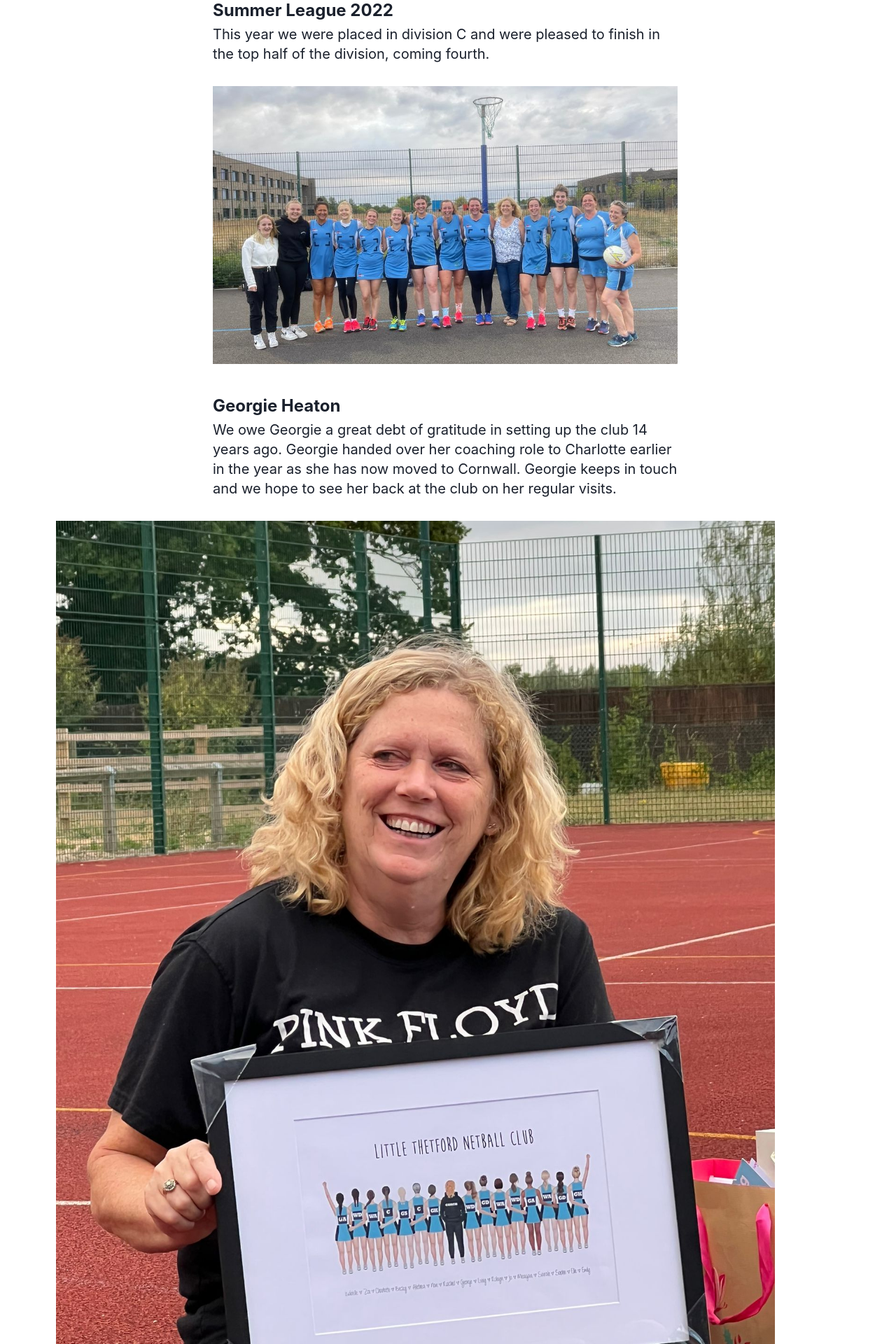
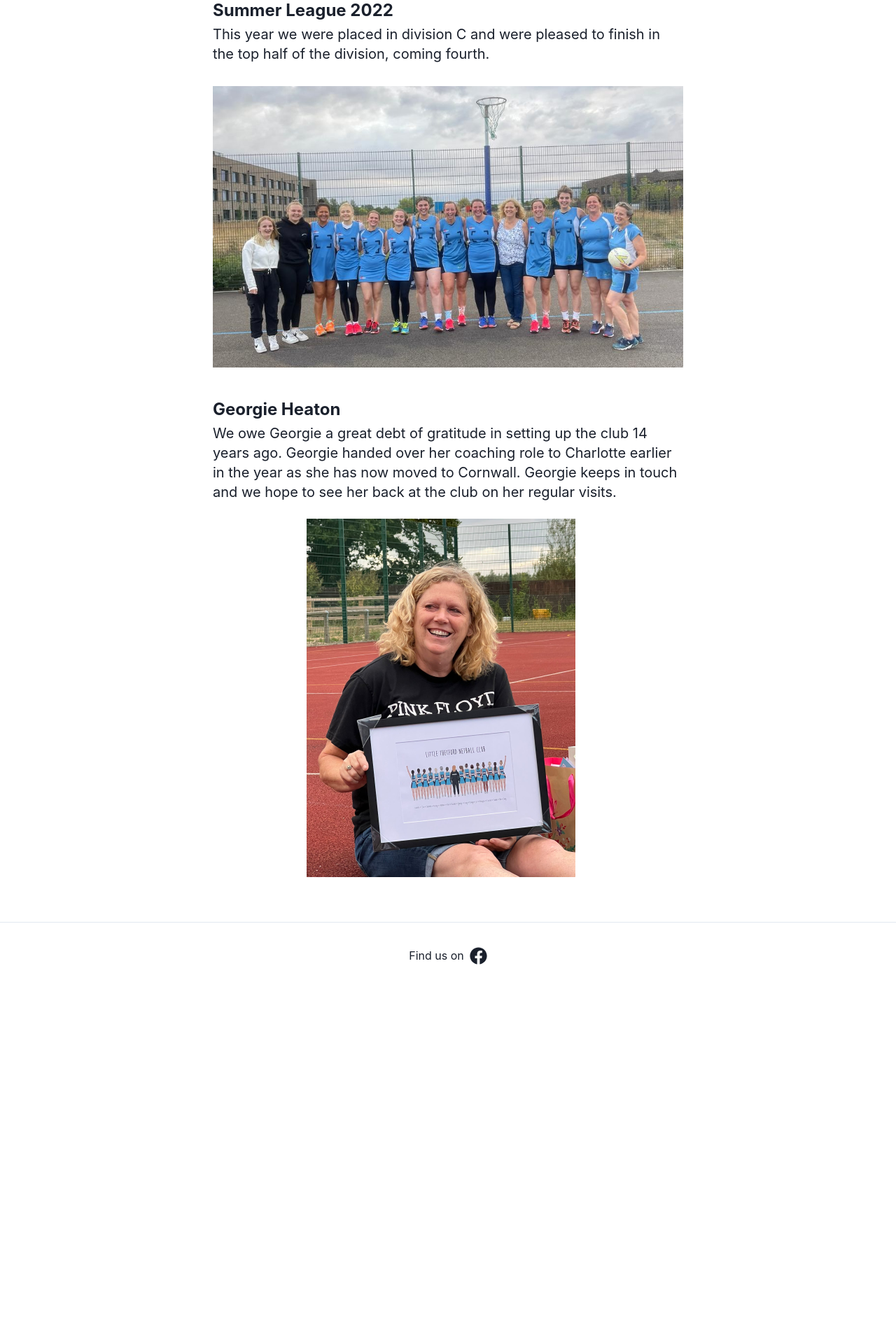
Before and after one commit to JamesArmer/little-thetford-netball-club, a Next.js app: page /news in a window 1280 px wide. Shown: the part 1240-3160 px from the top of the page at 70% size. After the commit the page ends 2653 px from the top, so only its background shows below. Built offline with nearby package versions, Linux system fonts and the light colour scheme.

Commit message:
Georgie image fix

```diff
--- a/pages/news.tsx
+++ b/pages/news.tsx
@@ -43,7 +43,7 @@ const News: NextPage = () => {
           </p>
         </div>
         <div className="flex w-11/12 sm:w-3/5 py-2 sm:py-4">
-          <div className="flex-auto pr-2">
+          <div className="flex-auto">
             <Image
               src={teamSummerLeaguePic}
               alt="Summer League Team"
@@ -63,18 +63,16 @@ const News: NextPage = () => {
             in touch and we hope to see her back at the club on her regular
             visits.
           </p>
-        </div>
-        <div className="relative leading-0 py-2">
+          <div className="sm:w-3/5 m-auto py-6 leading-0">
             <Image
               src={georgieGiftPic}
               alt="Goergie Heaton Leaving Gift"
-            title="Georgie Heaton with her leaving gift"
               layout="intrinsic"
               height={512}
               width={384}
               quality={100}
-            className={"h-auto w-11/12"}
             />
+          </div>
         </div>
       </div>
     </Layout>
```
Lines whose indentation alone changed are shown as unchanged.
